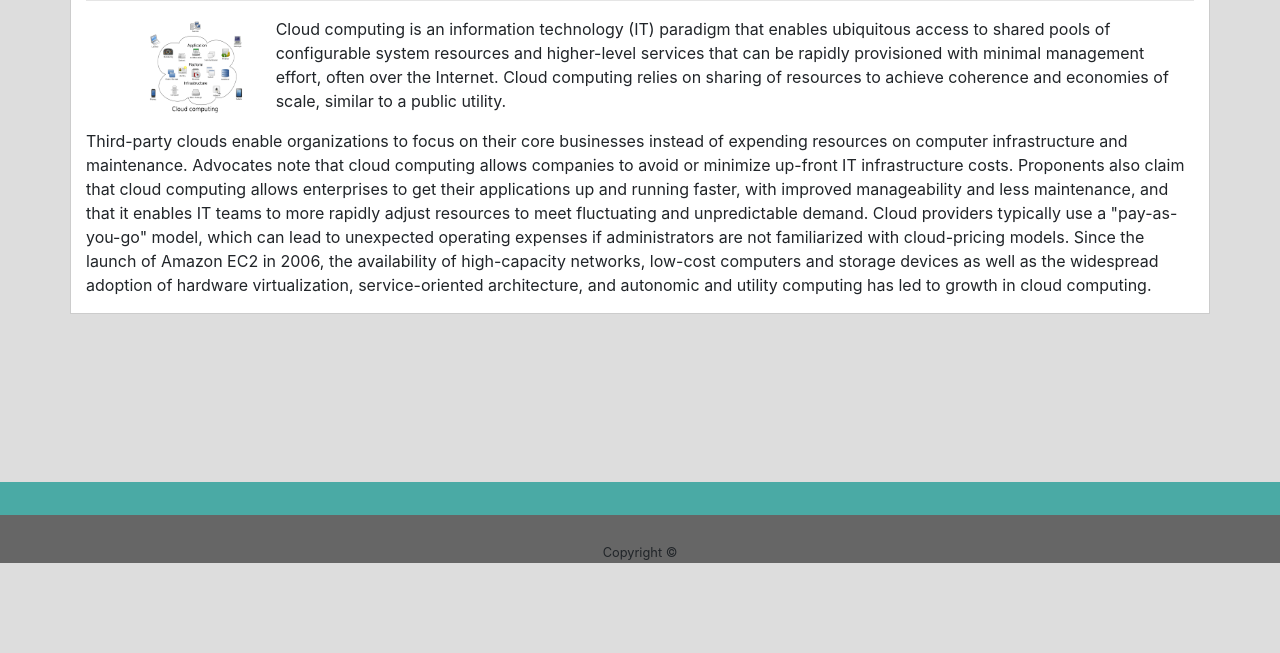
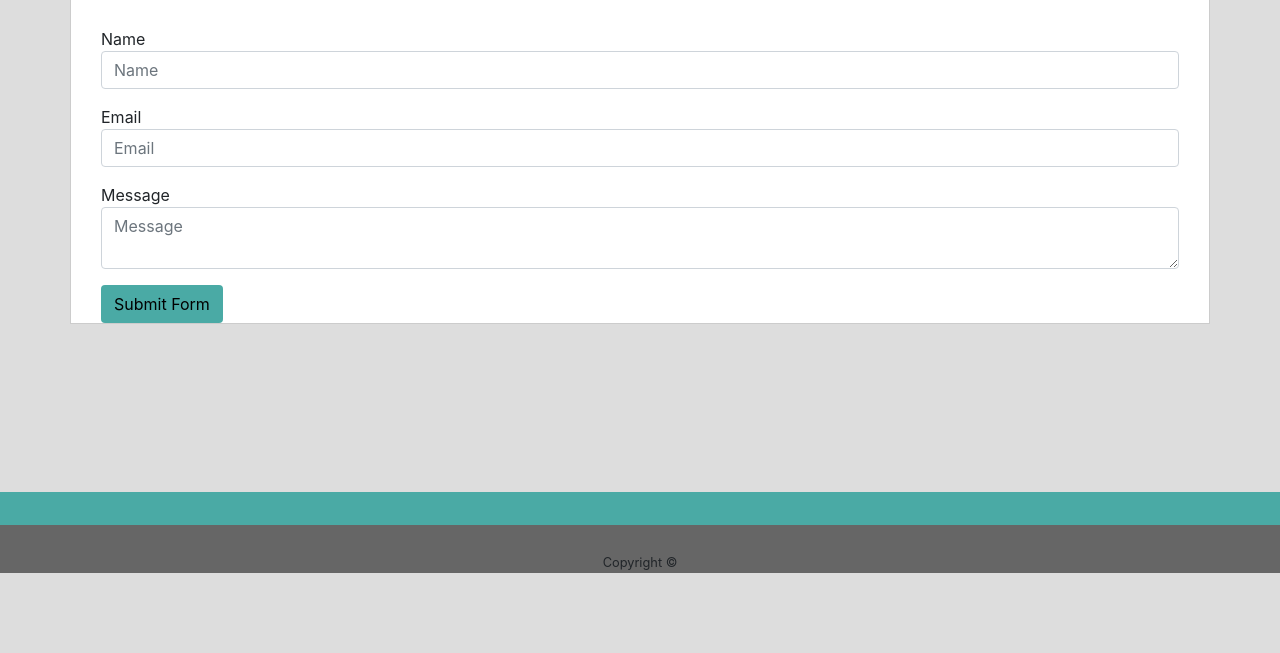
Before and after one commit to kb2232/Basic-Portfolio, a plain HTML site: page contact.html in a window 1280 px wide. Shown: the part 147-800 px from the top of the page. Drawn offline with nearby package versions, Linux system fonts and the light colour scheme.

Commit message:
basics are done...styling remaining

```diff
--- a/assets/css/style.css
+++ b/assets/css/style.css
@@ -41,3 +41,6 @@
   background-color: #4aaaa5;
   width: 45%;
 }
+.teal {
+  color: #4aaaa5;
+}
--- a/contact.html
+++ b/contact.html
@@ -42,40 +42,45 @@
   <!--body-->
   <br>
   <div class="container bigBar white">
-  <h1>Contact</h1>
-  <hr>
+    <h3 class="teal">Contact</h3>
+    <hr>
     <!--row1-->
-    <div class="row">
-      <div class="col-md-2">
-        <img src="./assets/images/cc.png" class="rounded rounded float-right" width="100" height="100">
-      </div>
-      <div class="col-md-10 left">
-        <p>
-          Cloud computing is an information technology (IT) paradigm that enables ubiquitous access to shared pools of configurable
-          system resources and higher-level services that can be rapidly provisioned with minimal management effort, often
-          over the Internet. Cloud computing relies on sharing of resources to achieve coherence and economies of scale,
-          similar to a public utility.
-        </p>
+
+    <div class="container">
+      <div class="row">
+          <div class="col-sm-12">
+              <div class="form-area">
+                <form role="form">
+                  <br style="clear:both">
+                  <div class="form-group">
+                    Name
+                    <input type="text" class="form-control" id="name" name="name" placeholder="Name" required>
+                  </div>
+                  <div class="form-group">
+                    Email
+                    <input type="text" class="form-control" id="email" name="email" placeholder="Email" required>
+                  </div>
+                  <div class="form-group">
+                    Message
+                    <textarea class="form-control" type="textarea" id="message" placeholder="Message"></textarea>
+                  </div>
+                  <button type="button" id="submit" name="submit" class="btn foot">
+                    Submit Form
+                  </button>
+                </form>
+              </div>
+            </div>
       </div>
     </div>
-    <!--row2-->
-    <div class="row">
-      <div class="col-md-12">
-        <p>
-          Third-party clouds enable organizations to focus on their core businesses instead of expending resources on computer infrastructure
-          and maintenance. Advocates note that cloud computing allows companies to avoid or minimize up-front IT infrastructure
-          costs. Proponents also claim that cloud computing allows enterprises to get their applications up and running faster,
-          with improved manageability and less maintenance, and that it enables IT teams to more rapidly adjust resources
-          to meet fluctuating and unpredictable demand. Cloud providers typically use a "pay-as-you-go" model, which can
-          lead to unexpected operating expenses if administrators are not familiarized with cloud-pricing models. Since the
-          launch of Amazon EC2 in 2006, the availability of high-capacity networks, low-cost computers and storage devices
-          as well as the widespread adoption of hardware virtualization, service-oriented architecture, and autonomic and
-          utility computing has led to growth in cloud computing.
-        </p>
-      </div>
-    </div>
+
   </div>
-  <br><br><br><br><br><br><br>
+  <br>
+  <br>
+  <br>
+  <br>
+  <br>
+  <br>
+  <br>
   <!--Footer-->
   <footer class="page-footer ">
     <!--Footer Links-->
@@ -87,7 +92,8 @@
     <!--/.Footer Links-->
     <!--Copyright-->
     <div class="footer-copyright copyr text-center ">
-      <div class="container-fluid"><br>
+      <div class="container-fluid">
+        <br>
         <small>Copyright ©</small>
       </div>
     </div>
```
Also changed, not shown: index.html (+1 -1 lines), portfolio.html (+1 -1 lines).
